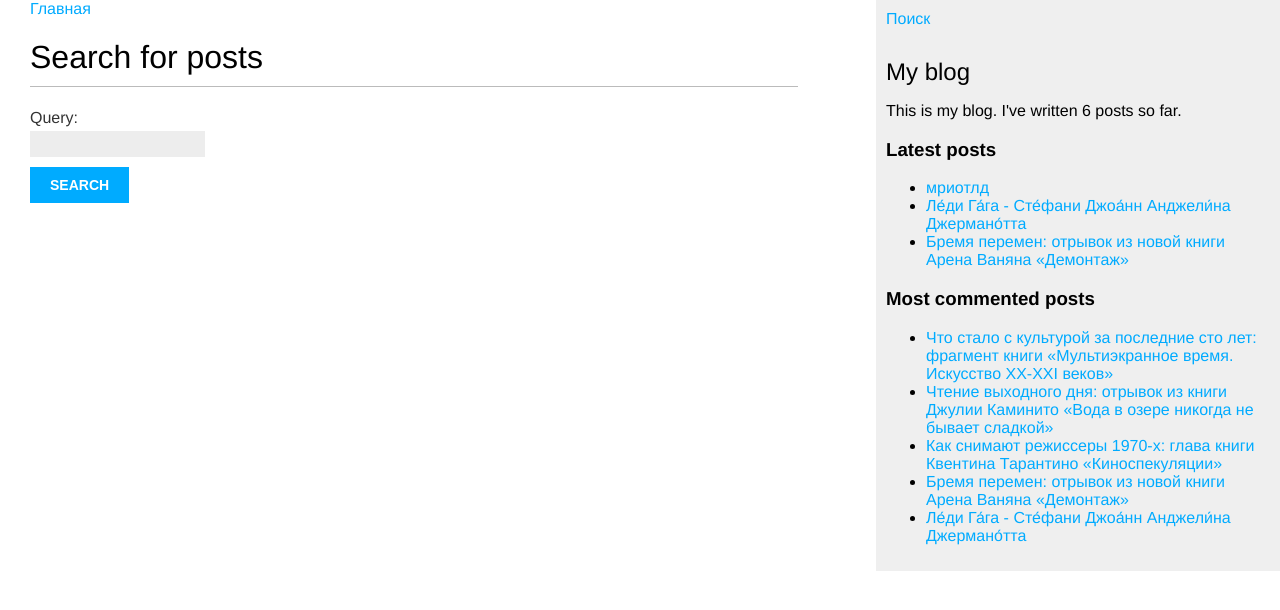
After one commit to yanapoteshkina/pumpkin-blog, a Django app: page /search/ in a window 1280 px wide. The commit adds this page. Shown: the top 610 px of the page. Run offline with Django 4.2, Linux system fonts and the light colour scheme; data comes from the database, SQL or seed files in the repository.

Commit message:
усовершенствовали поиск

```diff
--- a/pumpkin/blog/forms.py
+++ b/pumpkin/blog/forms.py
@@ -14,3 +14,7 @@ class CommentForm(forms.ModelForm):
     class Meta:
         model = Comment
         fields = ['name', 'email', 'body']
+
+
+class SearchForm(forms.Form):
+    query = forms.CharField()
--- a/pumpkin/blog/templates/blog/base.html
+++ b/pumpkin/blog/templates/blog/base.html
@@ -16,6 +16,8 @@
     {% endblock %}
   </div>
   <div id="sidebar">
+    <a href="{% url 'blog:post_search' %}">Поиск</a>
+
     <h2>My blog</h2>
     <p>
     This is my blog.
--- /dev/null
+++ b/pumpkin/blog/templates/blog/post/search.html
@@ -0,0 +1,33 @@
+{% extends "blog/base.html" %}
+
+{% load blog_tags %}
+
+{% block title %}Search{% endblock %}
+{% block content %}
+ {% if query %}
+ <h1>Posts containing "{{ query }}"</h1>
+ <h3>
+ {% with results.count as total_results %}
+ Found {{ total_results }} result{{ total_results|pluralize }}
+ {% endwith %}
+ </h3>
+ {% for post in results %}
+ <h4>
+ <a href="{{ post.get_absolute_url }}">
+ {{ post.title }}
+ </a>
+ </h4>
+ {{ post.body|markdown|truncatewords_html:12 }}
+ {% empty %}
+ <p>There are no results for your query.</p>
+
+ {% endfor %}
+ <p><a href="{% url "blog:post_search" %}">Search again</a></p>
+ {% else %}
+ <h1>Search for posts</h1>
+ <form method="get">
+ {{ form.as_p }}
+ <input type="submit" value="Search">
+ </form>
+ {% endif %}
+{% endblock %}
--- a/pumpkin/blog/urls.py
+++ b/pumpkin/blog/urls.py
@@ -11,5 +11,6 @@ urlpatterns = [
  path('<int:year>/<int:month>/<int:day>/<slug:post>/', views.post_detail, name='post_detail'),
  path('<int:post_id>/share/', views.post_share, name='post_share'),
  path('<int:post_id>/comment/', views.post_comment, name='post_comment'),
+ path('search/', views.post_search, name='post_search'),
 
 ]
--- a/pumpkin/blog/views.py
+++ b/pumpkin/blog/views.py
@@ -4,7 +4,8 @@ from django.core.paginator import Paginator, EmptyPage,\
  PageNotAnInteger
 
 from django.views.generic import ListView
-from .forms import EmailPostForm,  CommentForm
+from .forms import EmailPostForm,  CommentForm, SearchForm
+
 
 from django.core.mail import send_mail
 
@@ -12,6 +13,13 @@ from django.views.decorators.http import require_POST
 
 from taggit.models import Tag
 from django.db.models import Count
+
+from django.contrib.postgres.search import SearchVector
+
+from django.contrib.postgres.search import SearchVector, \
+ SearchQuery, SearchRank
+
+from django.contrib.postgres.search import TrigramSimilarity
 
 
 def post_list(request, tag_slug=None):
@@ -130,3 +138,23 @@ def post_detail(request, year, month, day, post):
             'comments': comments,
             'form': form,
             'similar_posts': similar_posts})
+
+
+def post_search(request):
+    form = SearchForm()
+    query = None
+    results = []
+
+    if 'query' in request.GET:
+        form = SearchForm(request.GET)
+        if form.is_valid():
+            query = form.cleaned_data['query']
+            results = Post.published.annotate(
+            similarity=TrigramSimilarity('title', query),
+            ).filter(similarity__gt=0.1).order_by('-similarity')
+
+    return render(request,
+        'blog/post/search.html',
+        {'form': form,
+        'query': query,
+        'results': results})
```
